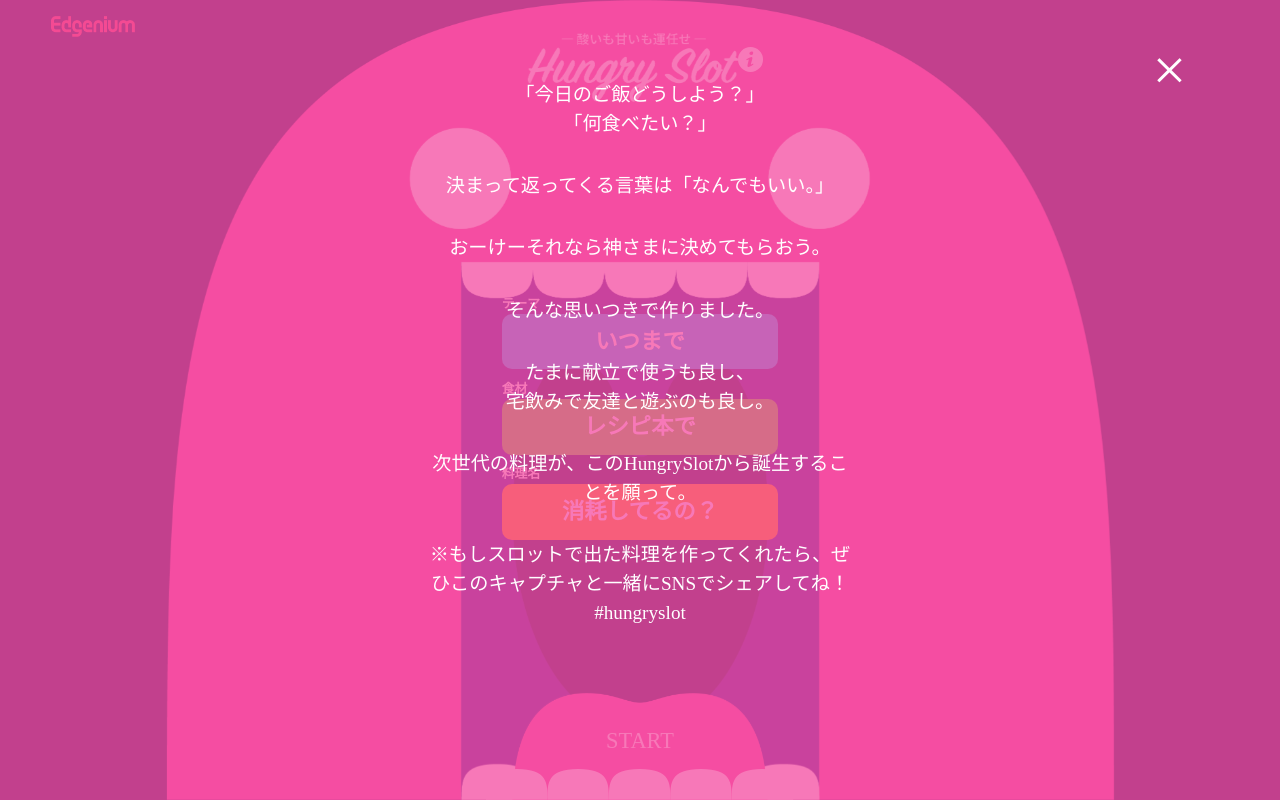
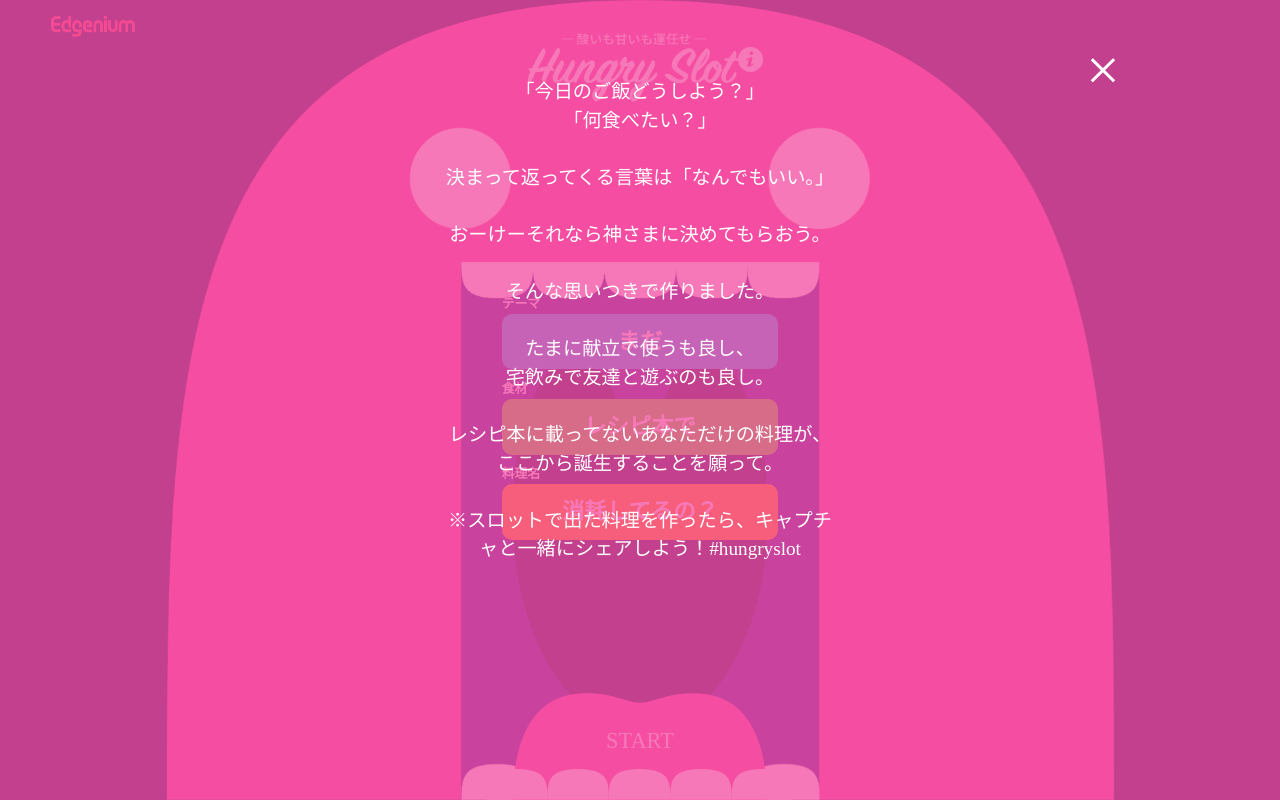
Before and after one commit to kmurata08/hungry_slot, a plain HTML site: page index.html in a window 1280 px wide. Both pictures are taken after a click on the link 750 px from the left and 57 px from the top of the page. Drawn offline with nearby package versions, Linux system fonts and the light colour scheme; a web font is replaced by a local one.

Commit message:
Update monsoon

```diff
--- a/index.html
+++ b/index.html
@@ -3,7 +3,7 @@
 <head>
     <meta charset="UTF-8">
     <title>Hungry Slot | 酸いも甘いも運任せ</title>
-    <meta name="keywords" content="Hungry Slot, ハングリースロット, 献立, 検索, 簡単, スロット, ルーレット, Edgenium, エッジニウム">
+    <meta name="keywords" content="Hungry Slot, ハングリースロット, 献立, レシピ, レコメンド, 簡単, スロット, ルーレット, Edgenium, エッジニウム">
     <meta name="description" content="たまに献立に使うも良し、宅飲みで友達と遊ぶのも良し。次世代の料理がここから誕生するかも！？">
     <meta name="viewport" content="width=device-width, initial-scale=1.0, maximum-scale=1.0, shrink-to-fit=no,user-scalable=no">
     <meta property="og:type" content="website">
@@ -79,11 +79,9 @@
                   <p>決まって返ってくる言葉は「なんでもいい。」</p>
                   <p>おーけーそれなら神さまに決めてもらおう。</p>
                   <p>そんな思いつきで作りました。</p>
-                  <p>たまに献立で使うも良し、<br>
-                  宅飲みで友達と遊ぶのも良し。</p>
-                  <p>次世代の料理が、このHungrySlotから誕生することを願って。</p>
-                  <p>※もしスロットで出た料理を作ってくれたら、ぜひこのキャプチャと一緒にSNSでシェアしてね！<br>
-                  #hungryslot</p>
+                  <p>たまに献立で使うも良し、<br>宅飲みで友達と遊ぶのも良し。</p>
+                  <p>レシピ本に載ってないあなただけの料理が、ここから誕生することを願って。</p>
+                  <p>※スロットで出た料理を作ったら、キャプチャと一緒にシェアしよう！#hungryslot</p>
               </div>
             </div>
     <script type="text/javascript" src="https://cdn.jsdelivr.net/npm/vue/dist/vue.js"></script>
--- a/script.js
+++ b/script.js
@@ -10,7 +10,7 @@
         // reel state
         states: [
             {
-                text: "いつまで",
+                text: "まだ",
                 isRunning: false,
                 timerId: null,
                 animCls: ""
--- a/static/css/styles.scss
+++ b/static/css/styles.scss
@@ -439,7 +439,7 @@
             padding: 2% 13% 0;
             padding: 2% 0;
             margin: 0 auto;
-            width: 51%;
+            width: 56%;
             font-size: 12px;
             font-size: 1.2rem;
         }
```
Also changed, not shown: static/css/styles.css.
